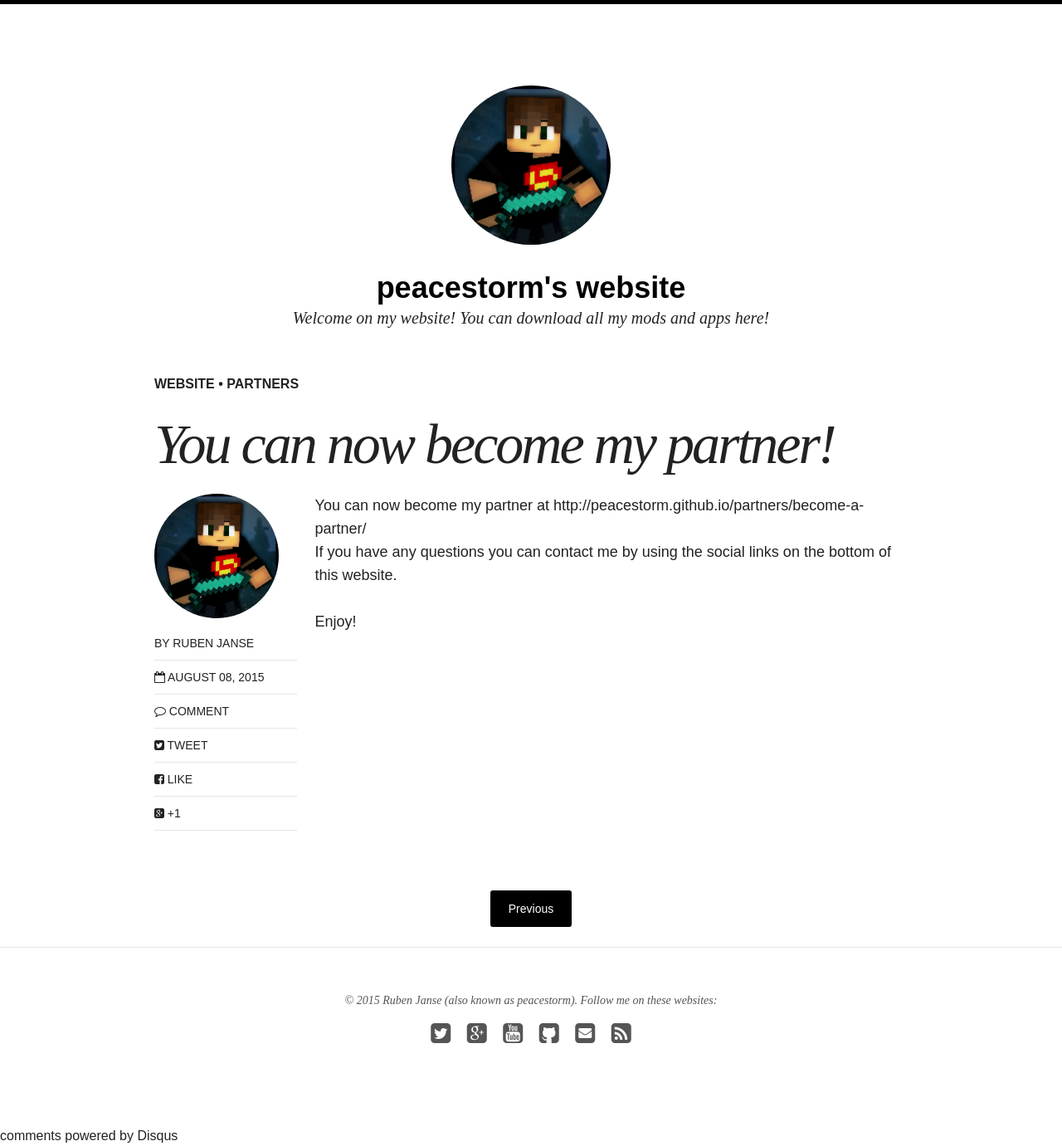
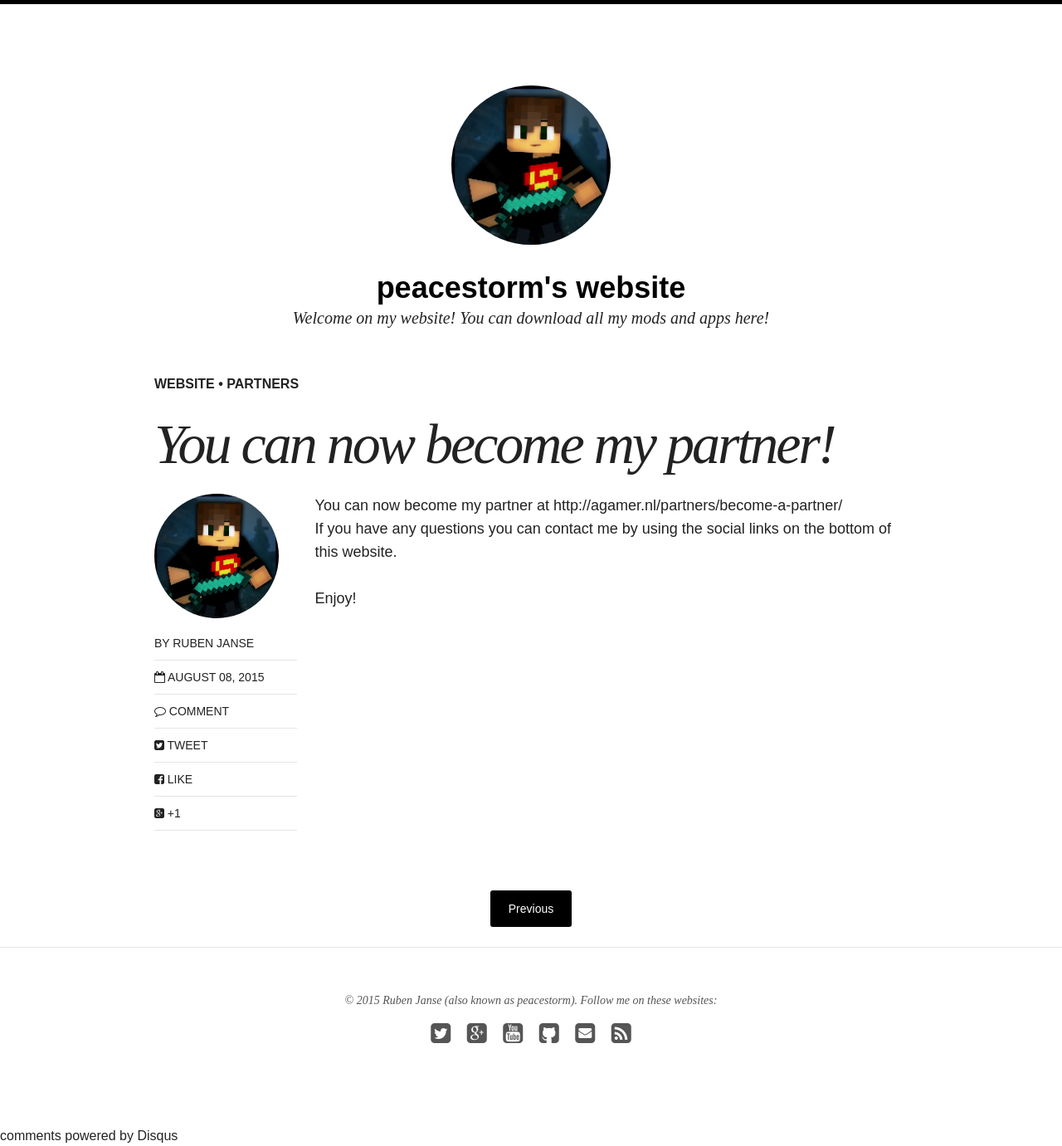
Before and after one commit to peacestorm/peacestorm.github.io, a Jekyll site: the page built from _posts/blog/2015-08-08-become-a-partner.md, in a window 1280 px wide. Shown: the whole page at 83% size. Built offline with Jekyll 4.4.1, drawn with Linux system fonts in a browser that asks for light colours; nearby versions of some CDN libraries; comment, search, counter and statistics services are not loaded; some of the changed lines change nothing that is shown.

Commit message:
Update _config.yml

```diff
--- a/_config.yml
+++ b/_config.yml
@@ -5,7 +5,7 @@ locale: en_US
 description: Welcome on my website! You can download all my mods and apps here!
 logo: site-logo.png
 search: false
-url: http://peacestorm.github.io
+url: http://agamer.nl
 
 
 # Jekyll configuration
```
